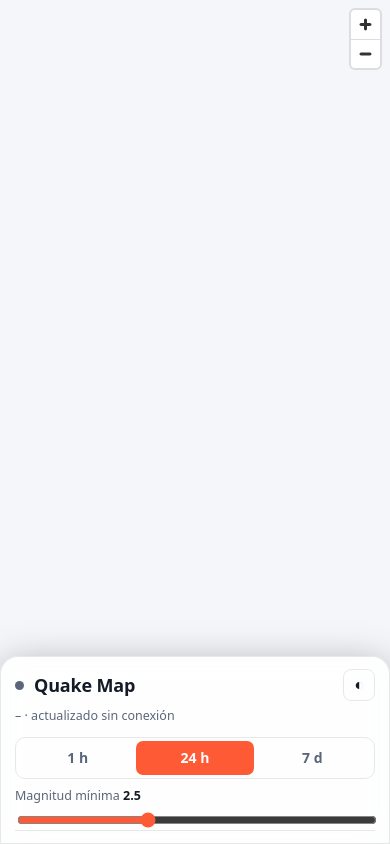
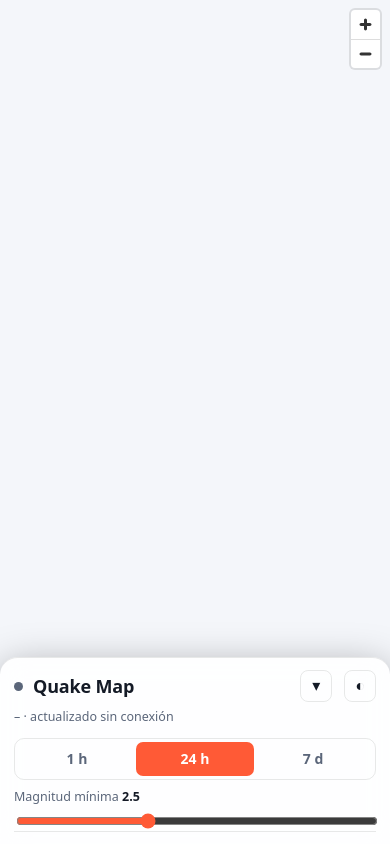
Before and after one commit to marcosgague/quake-map, a website built with Vite: page index.html in a window 390 px wide. Built offline with nearby package versions, Linux system fonts and the light colour scheme; no server answers.

Commit message:
Modo móvil: panel plegable y mapa sin tapar

```diff
--- a/index.html
+++ b/index.html
@@ -17,7 +17,10 @@
           <span class="live" id="live"></span>
           <h1>Quake Map</h1>
         </div>
-        <button id="theme" class="icon-btn" aria-label="Cambiar tema">◐</button>
+        <span>
+          <button id="fold" class="icon-btn" aria-label="Plegar o desplegar el panel" aria-expanded="true">▾</button>
+          <button id="theme" class="icon-btn" aria-label="Cambiar tema">◐</button>
+        </span>
       </header>
 
       <p class="meta"><span id="count">–</span> · actualizado <span id="updated">–</span></p>
--- a/src/main.ts
+++ b/src/main.ts
@@ -238,3 +238,11 @@ $("theme").addEventListener("click", () => {
   try { localStorage.setItem("theme", state.theme); } catch {}
   map.setStyle(STYLES[state.theme]);
 });
+
+// Panel plegable en móvil.
+$("fold").addEventListener("click", () => {
+  const panel = $("panel");
+  const collapsed = panel.classList.toggle("collapsed");
+  $("fold").textContent = collapsed ? "▴" : "▾";
+  $("fold").setAttribute("aria-expanded", String(!collapsed));
+});
--- a/src/style.css
+++ b/src/style.css
@@ -102,15 +102,26 @@ footer a { color: inherit; }
 .pop-mag { font-size: 22px; font-weight: 800; }
 .pop a { color: var(--accent); }
 
+#fold { display: none; margin-right: 8px; }
+
 @media (max-width: 720px) {
+  /* En móvil el mapa y el panel se reparten la pantalla: el panel ya no tapa el mapa. */
+  body { display: flex; flex-direction: column; }
+  #map { position: relative; inset: auto; flex: 1; min-height: 0; }
   #panel {
-    top: auto; left: 0; right: 0; bottom: 0; width: auto;
-    max-height: 46vh;
+    position: relative; top: auto; left: auto; right: auto; bottom: auto; width: auto;
+    max-height: 44vh;
+    border-width: 1px 0 0;
     border-radius: 18px 18px 0 0;
     padding: 12px 14px calc(12px + env(safe-area-inset-bottom));
   }
+  header > div:last-child, header { gap: 8px; }
+  #fold { display: inline-block; }
   .controls { grid-template-columns: 1fr; gap: 8px; }
   .legend, footer { display: none; }
+  #panel.collapsed .controls,
+  #panel.collapsed #list { display: none; }
+  #panel.collapsed .meta { margin-bottom: 0; }
 }
 @media (prefers-reduced-motion: reduce) {
   .live { animation: none; }
```
